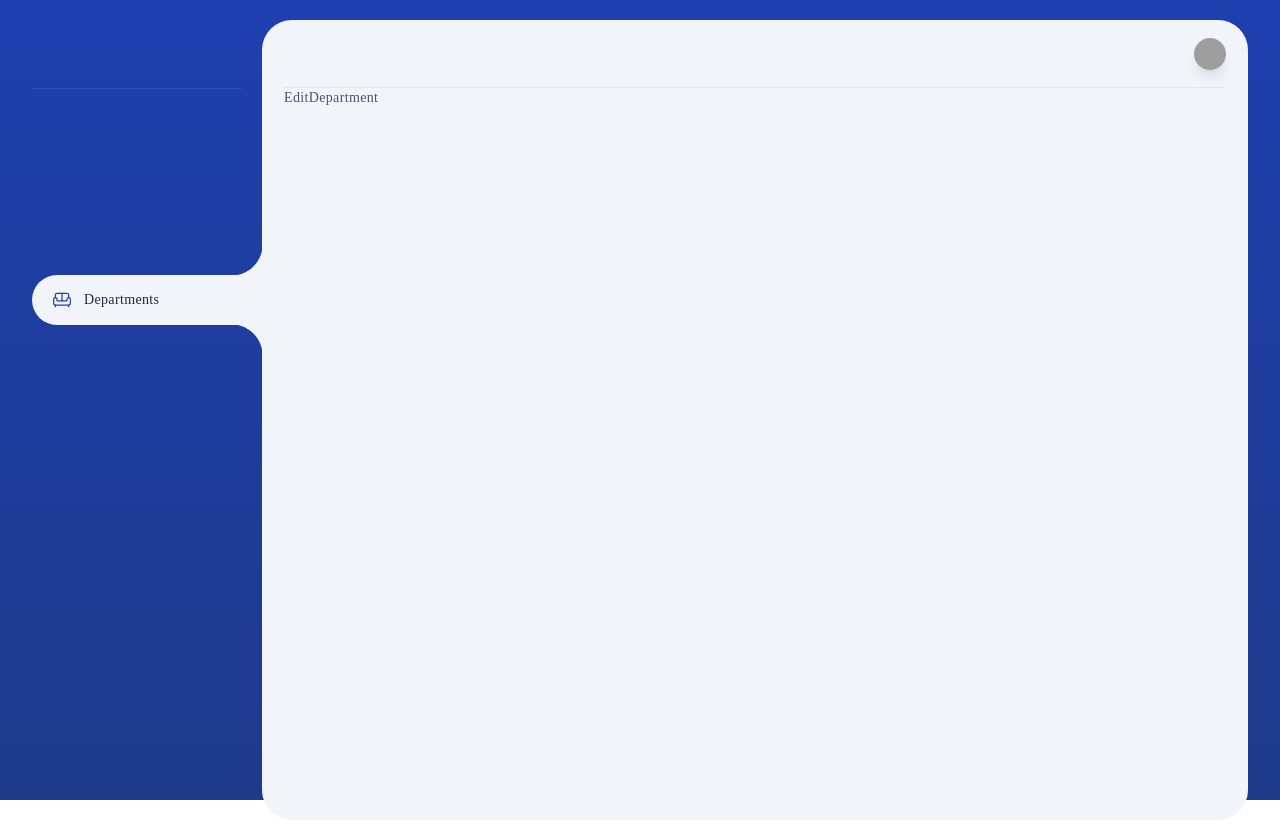
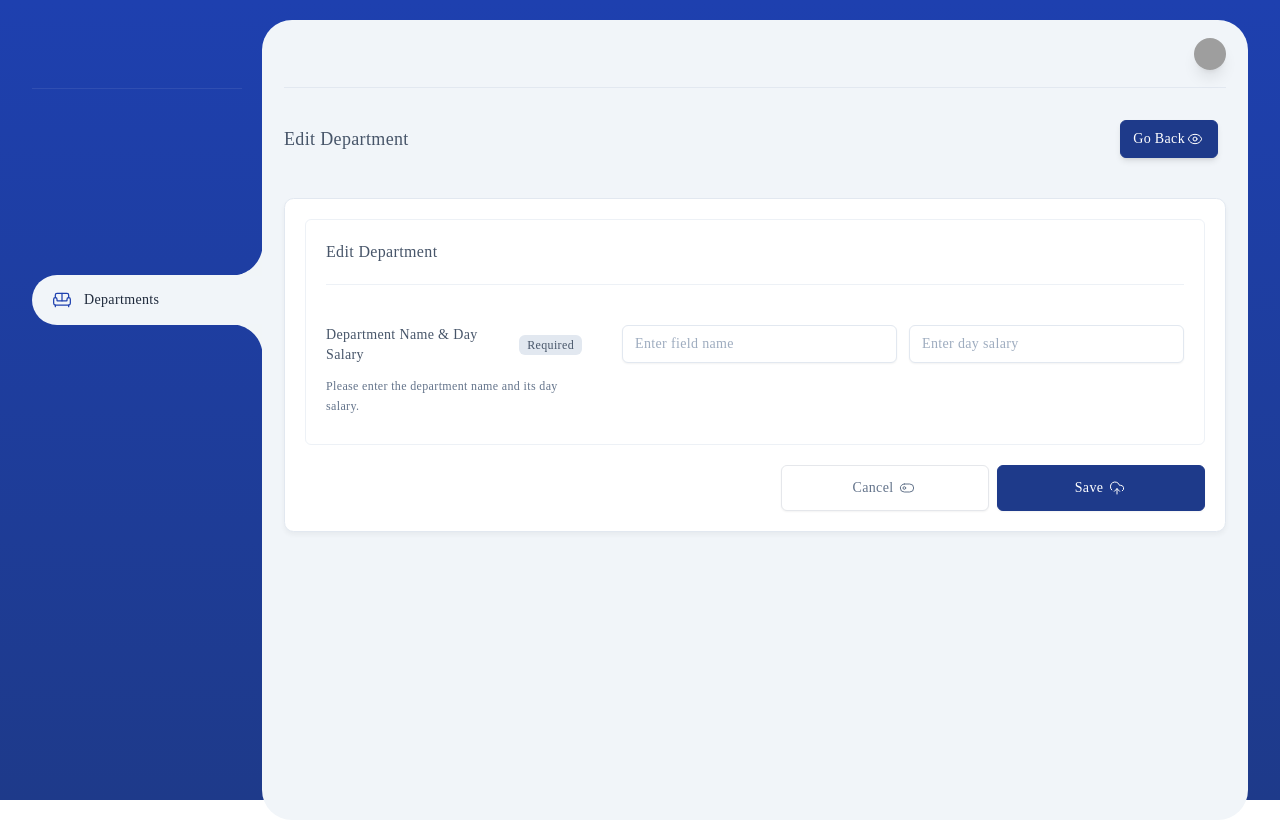
Before and after one commit to kajugadaniels/attendify-client, a React (Vite) app: page /department/1/edit in a window 1280 px wide. Built offline with nearby package versions, Linux system fonts and the light colour scheme; sample sign-in values are in the browser's storage; grey boxes are pictures that could not be loaded; a web font is replaced by a local one.

Commit message:
Design EditDepartment page

```diff
--- a/src/pages/departments/EditDepartment.jsx
+++ b/src/pages/departments/EditDepartment.jsx
@@ -1,8 +1,116 @@
-import React from 'react'
+import React, { useState } from 'react'
+import { useNavigate } from 'react-router-dom'
+import { toast } from 'react-toastify'
+import { CloudUpload, Eye, Lightbulb, ToggleLeft } from 'lucide-react'
 
 const EditDepartment = () => {
     return (
-        <div>EditDepartment</div>
+        <>
+            <div className="intro-y col-span-12 mt-8 flex flex-wrap items-center xl:flex-nowrap">
+                <h2 className="mr-auto text-lg font-medium">
+                    Edit Department
+                </h2>
+                <a
+                    href='/departments'
+                    className="transition duration-200 border inline-flex items-center justify-center py-2 px-3 rounded-md font-medium cursor-pointer focus:ring-4 focus:ring-primary focus:ring-opacity-20 focus-visible:outline-none dark:focus:ring-slate-700 dark:focus:ring-opacity-50 [&:hover:not(:disabled)]:bg-opacity-90 [&:hover:not(:disabled)]:border-opacity-90 bg-primary border-primary text-white dark:border-primary mr-2 shadow-md"
+                >
+                    Go Back
+                    <span className="flex h-5 w-5 items-center justify-center">
+                        <Eye className="stroke-1.5 h-4 w-4" />
+                    </span>
+                </a>
+            </div>
+
+            <form>
+                <div className="mt-5 grid grid-cols-11 gap-x-6 pb-20">
+                    <div className="intro-y col-span-11 2xl:col-span-9">
+                        <div className="intro-y box mt-5 p-5">
+                            <div className="rounded-md border border-slate-200/60 p-5 dark:border-darkmode-400">
+                                <div className="flex items-center border-b border-slate-200/60 pb-5 text-base font-medium dark:border-darkmode-400">
+                                    Edit Department
+                                </div>
+                                <div className="mt-5">
+                                    {/* Name & Day Salary */}
+                                    <div className="block sm:flex group form-inline mt-5 flex-col items-start pt-5 xl:flex-row">
+                                        <label className="inline-block mb-2 xl:!mr-10 xl:w-64">
+                                            <div className="text-left">
+                                                <div className="flex items-center">
+                                                    <div className="font-medium">Department Name & Day Salary</div>
+                                                    <div className="ml-2 rounded-md bg-slate-200 px-2 py-0.5 text-xs text-slate-600 dark:bg-darkmode-300 dark:text-slate-400">
+                                                        Required
+                                                    </div>
+                                                </div>
+                                                <div className="mt-3 text-xs leading-relaxed text-slate-500">
+                                                    Please enter the department name and its day salary.
+                                                </div>
+                                            </div>
+                                        </label>
+                                        <div className="mt-3 w-full flex-1 xl:mt-0 grid grid-cols-2 gap-3">
+                                            <input
+                                                type="text"
+                                                name="name"
+                                                placeholder="Enter field name"
+                                                className="disabled:bg-slate-100 dark:disabled:bg-darkmode-800/50 transition duration-200 ease-in-out w-full text-sm border-slate-200 shadow-sm rounded-md placeholder:text-slate-400/90 focus:ring-4 focus:ring-primary dark:bg-darkmode-800"
+                                                required
+                                            />
+                                            <input
+                                                type="number"
+                                                name="day_salary"
+                                                placeholder="Enter day salary"
+                                                className="disabled:bg-slate-100 dark:disabled:bg-darkmode-800/50 transition duration-200 ease-in-out w-full text-sm border-slate-200 shadow-sm rounded-md placeholder:text-slate-400/90 focus:ring-4 focus:ring-primary dark:bg-darkmode-800"
+                                                required
+                                            />
+                                        </div>
+                                    </div>
+                                </div>
+                            </div>
+
+                            {/* Action Buttons */}
+                            <div className="mt-5 flex flex-col justify-end gap-2 md:flex-row">
+                                <a
+                                    href="/users"
+                                    type="button"
+                                    className="transition duration-200 border shadow-sm inline-flex items-center justify-center px-3 rounded-md font-medium cursor-pointer focus:ring-4 focus:ring-primary focus:ring-opacity-20 bg-white dark:bg-darkmode-800 text-slate-500 dark:text-slate-300 dark:focus:ring-slate-700 w-full py-3 md:w-52"
+                                >
+                                    Cancel
+                                    <span className="flex h-5 w-5 items-center justify-center ml-1">
+                                        <ToggleLeft className="stroke-1.5 h-4 w-4" />
+                                    </span>
+                                </a>
+                                <button
+                                    type="submit"
+                                    className="transition duration-200 border shadow-sm inline-flex items-center justify-center px-3 rounded-md font-medium cursor-pointer focus:ring-4 focus:ring-primary focus:ring-opacity-20 dark:focus:ring-slate-700 bg-primary border-primary text-white dark:border-primary w-full py-3 md:w-52 disabled:opacity-70 disabled:cursor-not-allowed"
+                                >
+                                    Save
+                                    <span className="flex h-5 w-5 items-center justify-center ml-1">
+                                        <CloudUpload className="stroke-1.5 h-4 w-4" />
+                                    </span>
+                                </button>
+                            </div>
+                        </div>
+                    </div>
+
+                    {/* Tips Section */}
+                    <div className="intro-y col-span-2 hidden 2xl:block">
+                        <div className="sticky top-0">
+                            <div className="relative mt-6 rounded-md border border-warning bg-warning/20 p-5 dark:border-0 dark:bg-darkmode-600">
+                                <Lightbulb className="stroke-1.5 absolute right-0 top-0 mr-3 mt-5 h-12 w-12 text-warning/80" />
+                                <h2 className="text-lg font-medium">Tips</h2>
+                                <div className="mt-5 font-medium">Hiring</div>
+                                <div className="mt-2 text-xs leading-relaxed text-slate-600 dark:text-slate-500">
+                                    <div>
+                                        Provide correct details to ensure the system
+                                        accurately manages attendance and payroll.
+                                        Double-check salary, finger ID, and phone number
+                                        for accuracy before saving.
+                                    </div>
+                                </div>
+                            </div>
+                        </div>
+                    </div>
+                </div>
+            </form>
+        </>
     )
 }
 
```
